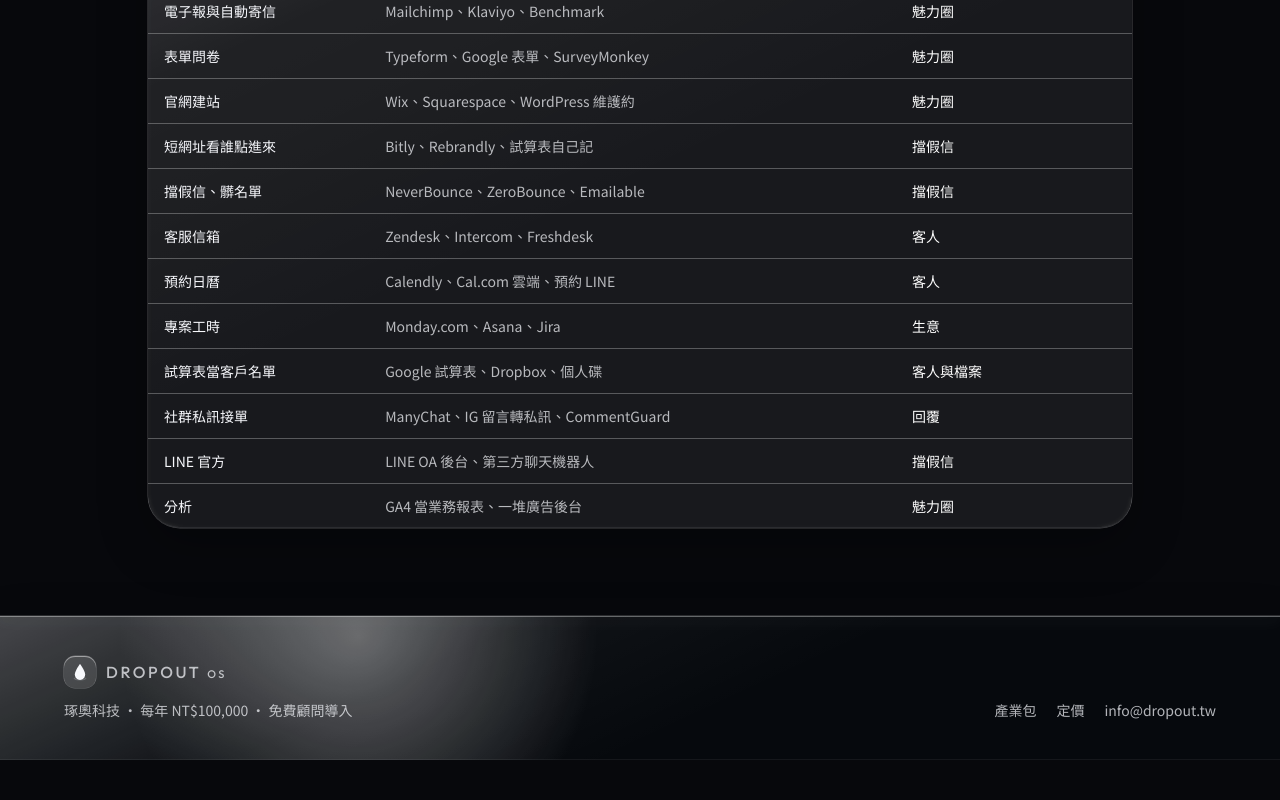
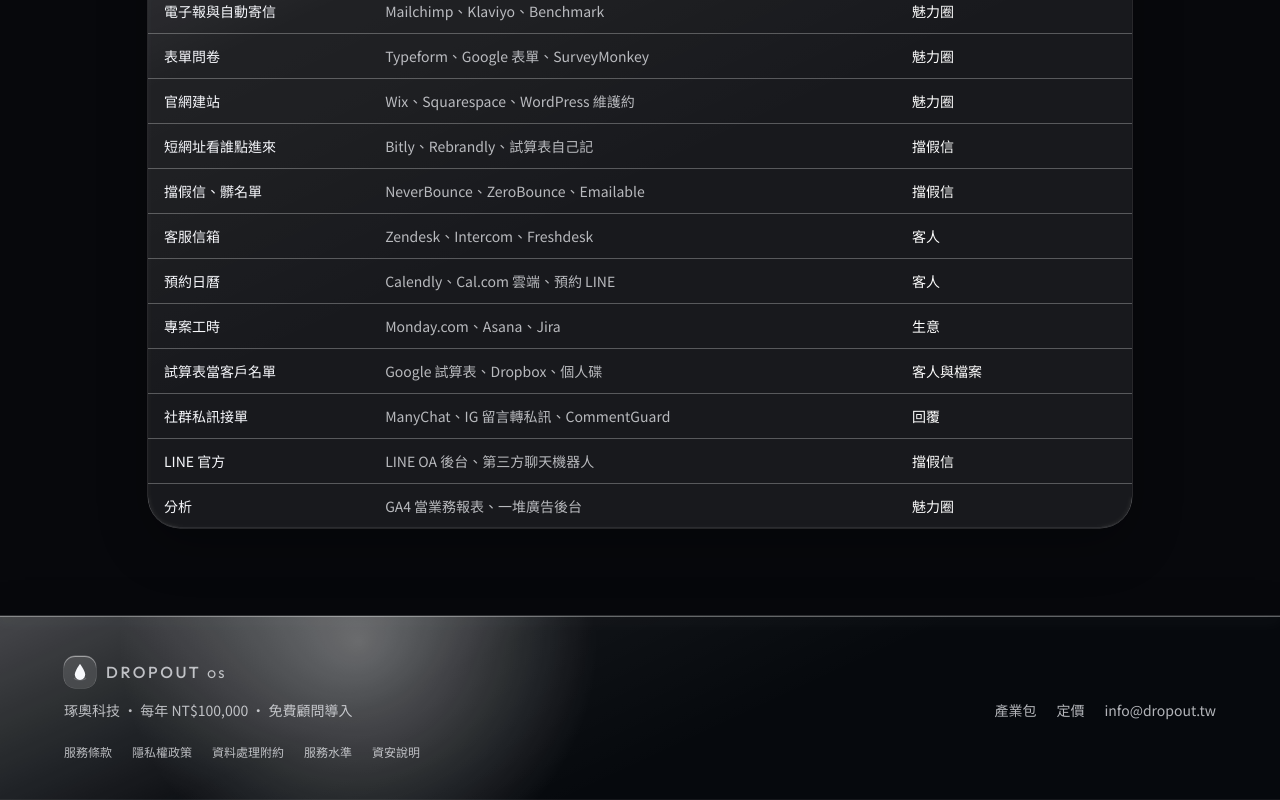
Before and after one commit to dropout-tech/EveryThingOS, a Next.js app in the folder web/: page /saas in a window 1280 px wide. Shown: the part 1457-2257 px from the top of the page. Before the commit the page ends 2217 px from the top, so only its background shows below. Built offline with nearby package versions, Linux system fonts and the light colour scheme; no server answers.

Commit message:
Footer: link the trust documents
Co-authored-by: b1993614 <b1993614@gmail.com>

```diff
--- a/web/components/SiteFooter.tsx
+++ b/web/components/SiteFooter.tsx
@@ -1,6 +1,7 @@
 import Link from "next/link";
 import { BrandMark } from "./BrandMark";
 import { COMMERCIAL, PRICE_LABEL } from "@/lib/commercial";
+import { LEGAL_LINKS } from "@/lib/legal";
 
 export function SiteFooter() {
   return (
@@ -24,6 +25,13 @@ export function SiteFooter() {
           </a>
         </div>
       </div>
+      <nav className="mx-auto mt-6 flex max-w-6xl flex-wrap gap-x-5 gap-y-2 text-xs">
+        {LEGAL_LINKS.map((link) => (
+          <Link key={link.href} href={link.href} className="hover:text-cream">
+            {link.label}
+          </Link>
+        ))}
+      </nav>
     </footer>
   );
 }
```
